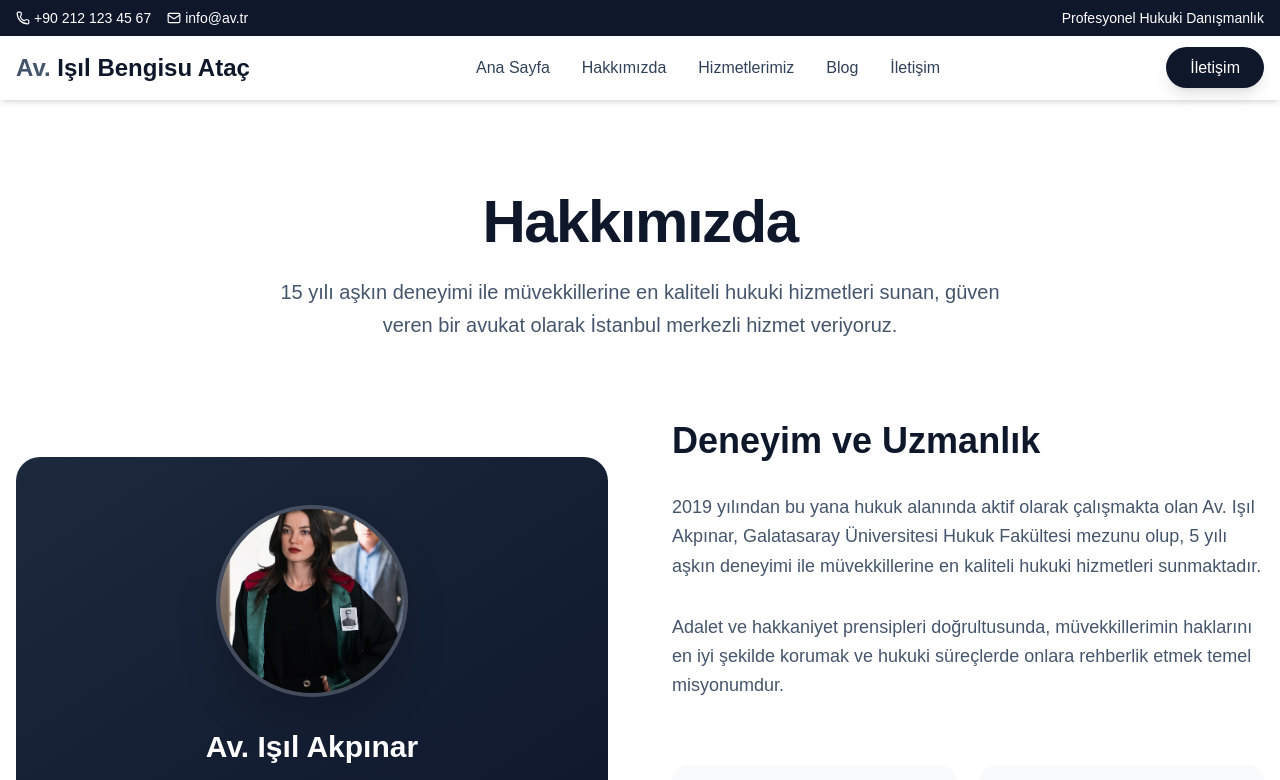
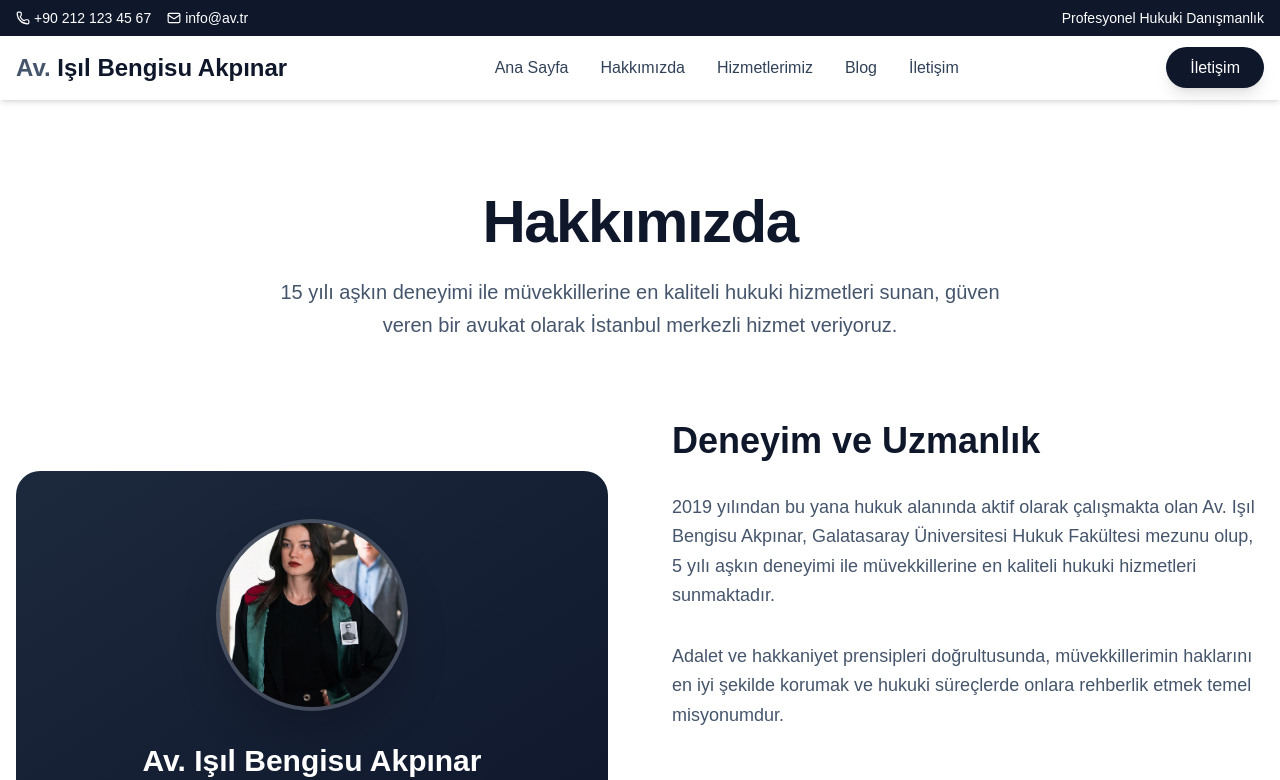
Before and after one commit to alikaanztrk/lawyer-site, a Next.js app: page /hakkimizda in a window 1280 px wide. Shown: the top 780 px of the page. Built offline with nearby package versions, Linux system fonts and the light colour scheme.

Commit message:
isim değişikliği

```diff
--- a/src/app/blog/[id]/page.tsx
+++ b/src/app/blog/[id]/page.tsx
@@ -44,7 +44,7 @@ const blogPosts = {
       <h2>Sonuç</h2>
       <p>Ceza davası süreci karmaşık ve uzun bir süreçtir. Bu süreçte doğru hukuki yönlendirme almak, hem adil yargılanma hakkınızı kullanmanız hem de en iyi sonuca ulaşmanız için elzemdir.</p>
     `,
-    author: 'Av. Işıl Akpınar',
+    author: 'Av. Işıl Bengisu Akpınar',
     date: '2024-01-15',
     readTime: '8 dk',
     category: 'Ceza Hukuku',
@@ -78,7 +78,7 @@ const blogPosts = {
       <h2>Boşanma Sürecinde Dikkat Edilecekler</h2>
       <p>Boşanma süreci sadece evliliğin sona ermesi değil, aynı zamanda mal paylaşımı, nafaka, velayet gibi önemli konuları da içerir. Bu konularda doğru kararlar alabilmek için uzman hukuki destek almak gereklidir.</p>
     `,
-    author: 'Av. Işıl Akpınar',
+    author: 'Av. Işıl Bengisu Akpınar',
     date: '2024-01-10',
     readTime: '6 dk',
     category: 'Aile Hukuku',
--- a/src/app/blog/page.tsx
+++ b/src/app/blog/page.tsx
@@ -10,7 +10,7 @@ const blogPosts = [
     title: 'Ceza Davası Açma Süreci: Adım Adım Rehber',
     excerpt: 'Ceza davası açma sürecinde dikkat edilmesi gereken önemli noktalar ve yasal prosedürler hakkında detaylı bilgi.',
     content: 'Ceza davası açma süreci hakkında kapsamlı rehber...',
-    author: 'Av. Işıl Akpınar',
+    author: 'Av. Işıl Bengisu Akpınar',
     date: '2024-01-15',
     readTime: '8 dk',
     category: 'Ceza Hukuku',
@@ -22,7 +22,7 @@ const blogPosts = [
     title: 'Boşanma Davası Nasıl Açılır? Gerekli Belgeler',
     excerpt: 'Boşanma davası açmak için gerekli belgeler, süreç ve dikkat edilmesi gereken hukuki detaylar.',
     content: 'Boşanma davası sürecinde bilinmesi gerekenler...',
-    author: 'Av. Işıl Akpınar',
+    author: 'Av. Işıl Bengisu Akpınar',
     date: '2024-01-10',
     readTime: '6 dk',
     category: 'Aile Hukuku',
@@ -33,7 +33,7 @@ const blogPosts = [
     title: 'İş Yerinde Mobbing: Hukuki Haklarınız',
     excerpt: 'İş yerinde mobbing yaşayanların hukuki hakları ve başvuru yolları hakkında bilmeniz gerekenler.',
     content: 'İş yerinde mobbing durumunda atılacak adımlar...',
-    author: 'Av. Işıl Akpınar',
+    author: 'Av. Işıl Bengisu Akpınar',
     date: '2024-01-05',
     readTime: '7 dk',
     category: 'İş Hukuku',
@@ -44,7 +44,7 @@ const blogPosts = [
     title: 'Gayrimenkul Alım Satım Sözleşmesi Nelere Dikkat Etmeli',
     excerpt: 'Gayrimenkul alım satım işlemlerinde dikkat edilmesi gereken hukuki noktalar ve güvenli alışveriş.',
     content: 'Gayrimenkul alım satım sözleşmelerinde dikkat edilecek noktalar...',
-    author: 'Av. Işıl Akpınar',
+    author: 'Av. Işıl Bengisu Akpınar',
     date: '2023-12-28',
     readTime: '5 dk',
     category: 'Gayrimenkul Hukuku',
@@ -55,7 +55,7 @@ const blogPosts = [
     title: 'Miras Hukuku Rehberi: Mirasçılık ve Vasiyetname',
     excerpt: 'Miras hukuku kapsamında mirasçılık hakları, vasiyetname düzenleme ve miras paylaşımı.',
     content: 'Miras hukuku ve mirasçılık hakları hakkında detaylar...',
-    author: 'Av. Işıl Akpınar',
+    author: 'Av. Işıl Bengisu Akpınar',
     date: '2023-12-20',
     readTime: '9 dk',
     category: 'Medeni Hukuk',
@@ -66,7 +66,7 @@ const blogPosts = [
     title: 'Şirket Kuruluş Sürecinde Hukuki Adımlar',
     excerpt: 'Şirket kuruluş sürecinde atılması gereken hukuki adımlar ve gerekli belgeler hakkında rehber.',
     content: 'Şirket kuruluş sürecindeki hukuki gereklilikler...',
-    author: 'Av. Işıl Akpınar',
+    author: 'Av. Işıl Bengisu Akpınar',
     date: '2023-12-15',
     readTime: '6 dk',
     category: 'Ticaret Hukuku',
--- a/src/app/gizlilik-politikasi/page.tsx
+++ b/src/app/gizlilik-politikasi/page.tsx
@@ -1,7 +1,7 @@
 import { Metadata } from 'next';
 
 export const metadata: Metadata = {
-  title: 'Gizlilik Politikası | Av. Işıl Akpınar',
+  title: 'Gizlilik Politikası | Av. Işıl Bengisu Akpınar',
   description: 'Web sitemizi kullanırken kişisel verilerinizin nasıl toplandığı, kullanıldığı ve korunduğu hakkında detaylı bilgiler.',
 };
 
@@ -28,7 +28,7 @@ export default function GizlilikPolitikasiPage() {
           <section className="mb-8">
             <h2 className="text-2xl font-bold text-gray-900 mb-4">1. Giriş</h2>
             <p className="text-gray-700 leading-relaxed">
-              Bu Gizlilik Politikası, Av. Işıl Akpınar Hukuk Bürosu olarak, web sitemizi ziyaret ettiğinizde
+              Bu Gizlilik Politikası, Av. Işıl Bengisu Akpınar Hukuk Bürosu olarak, web sitemizi ziyaret ettiğinizde
               veya hizmetlerimizi kullandığınızda kişisel verilerinizi nasıl topladığımız, kullandığımız,
               sakladığımız ve koruduğumuz hakkında bilgi vermektedir.
             </p>
--- a/src/app/hakkimizda/page.tsx
+++ b/src/app/hakkimizda/page.tsx
@@ -37,7 +37,7 @@ export default function HakkimizdaPage() {
               <div className="w-48 h-48 mx-auto rounded-full mb-8 overflow-hidden border-4 border-white/20 shadow-2xl">
                 <Image
                   src="/images/db6a08605d87ee01c65b32daff2ad111.jpg"
-                  alt="Av. Işıl Akpınar Profil Fotoğrafı"
+                  alt="Av. Işıl Bengisu Akpınar Profil Fotoğrafı"
                   width={192}
                   height={192}
                   className="w-full h-full object-cover"
@@ -45,7 +45,7 @@ export default function HakkimizdaPage() {
                 />
               </div>
               <div className="text-center">
-                <h2 className="text-3xl font-bold mb-3">Av. Işıl Akpınar</h2>
+                <h2 className="text-3xl font-bold mb-3">Av. Işıl Bengisu Akpınar</h2>
                 <p className="text-slate-200">Hukuk Bürosu Kurucusu</p>
               </div>
             </div>
@@ -56,7 +56,7 @@ export default function HakkimizdaPage() {
               Deneyim ve Uzmanlık
             </h2>
             <p className="text-lg text-slate-600 leading-relaxed">
-              2019 yılından bu yana hukuk alanında aktif olarak çalışmakta olan Av. Işıl Akpınar,
+                              2019 yılından bu yana hukuk alanında aktif olarak çalışmakta olan Av. Işıl Bengisu Akpınar,
               Galatasaray Üniversitesi Hukuk Fakültesi mezunu olup, 5 yılı aşkın deneyimi ile
               müvekkillerine en kaliteli hukuki hizmetleri sunmaktadır.
             </p>
--- a/src/app/iletisim/page.tsx
+++ b/src/app/iletisim/page.tsx
@@ -271,7 +271,7 @@ export default function IletisimPage() {
             <div className="lg:col-span-1 space-y-6">
               <div className="text-center lg:text-left">
                 <h3 className="text-xl font-semibold text-slate-900 mb-2">
-                  Av. Işıl Akpınar Hukuk Bürosu
+                  Av. Işıl Bengisu Akpınar Hukuk Bürosu
                 </h3>
                 <p className="text-slate-600">
                   Nişantaşı Mahallesi<br />
--- a/src/app/kvkk/page.tsx
+++ b/src/app/kvkk/page.tsx
@@ -1,7 +1,7 @@
 import { Metadata } from 'next';
 
 export const metadata: Metadata = {
-  title: 'KVKK Aydınlatma Metni | Av. Işıl Akpınar',
+  title: 'KVKK Aydınlatma Metni | Av. Işıl Bengisu Akpınar',
   description: 'Kişisel Verilerin Korunması Kanunu kapsamında kişisel verilerinizin işlenmesi hakkında aydınlatma metni.',
 };
 
@@ -29,7 +29,7 @@ export default function KVKKPage() {
             <h2 className="text-2xl font-bold text-gray-900 mb-4">1. Veri Sorumlusu</h2>
             <p className="text-gray-700 leading-relaxed">
               6698 sayılı Kişisel Verilerin Korunması Kanunu (&quot;KVKK&quot;) uyarınca, kişisel verileriniz;
-              veri sorumlusu olarak <strong>Av. Işıl Akpınar Hukuk Bürosu</strong> (Nişantaşı Mahallesi,
+              veri sorumlusu olarak <strong>Av. Işıl Bengisu Akpınar Hukuk Bürosu</strong> (Nişantaşı Mahallesi,
               Teşvikiye Caddesi No: 123/4, Şişli/İstanbul) tarafından aşağıda açıklanan kapsamda işlenebilecektir.
             </p>
           </section>
--- a/src/app/layout.tsx
+++ b/src/app/layout.tsx
@@ -16,12 +16,12 @@ const poppins = Poppins({
 });
 
 export const metadata: Metadata = {
-  title: "Av. Işıl Akpınar | Hukuk Bürosu - İstanbul",
+  title: "Av. Işıl Bengisu Akpınar | Hukuk Bürosu - İstanbul",
   description: "İstanbul merkezli deneyimli avukat. Ceza, medeni, ticaret ve aile hukuku alanlarında uzman hukuki danışmanlık ve dava takip hizmetleri. Ücretsiz ilk görüşme.",
   keywords: ["avukat", "hukuk bürosu", "İstanbul avukat", "ceza avukatı", "boşanma avukatı", "ticaret hukuku", "hukuki danışmanlık"],
-  authors: [{ name: "Av. Işıl Akpınar" }],
-  creator: "Av. Işıl Akpınar",
-  publisher: "Işıl Akpınar Hukuk Bürosu",
+  authors: [{ name: "Av. Işıl Bengisu Akpınar" }],
+  creator: "Av. Işıl Bengisu Akpınar",
+  publisher: "Işıl Bengisu Akpınar Hukuk Bürosu",
   robots: {
     index: true,
     follow: true,
@@ -37,13 +37,13 @@ export const metadata: Metadata = {
     type: 'website',
     locale: 'tr_TR',
     url: 'https://av.tr',
-    title: 'Av. Işıl Akpınar | Hukuk Bürosu - İstanbul',
+    title: 'Av. Işıl Bengisu Akpınar | Hukuk Bürosu - İstanbul',
     description: 'İstanbul merkezli deneyimli avukat. Ceza, medeni, ticaret ve aile hukuku alanlarında uzman hukuki danışmanlık ve dava takip hizmetleri.',
-    siteName: 'Av. Işıl Akpınar Hukuk Bürosu',
+    siteName: 'Av. Işıl Bengisu Akpınar Hukuk Bürosu',
   },
   twitter: {
     card: 'summary_large_image',
-    title: 'Av. Işıl Akpınar | Hukuk Bürosu - İstanbul',
+    title: 'Av. Işıl Bengisu Akpınar | Hukuk Bürosu - İstanbul',
     description: 'İstanbul merkezli deneyimli avukat. Ceza, medeni, ticaret ve aile hukuku alanlarında uzman hukuki danışmanlık ve dava takip hizmetleri.',
   },
   verification: {
--- a/src/app/yasal-uyari/page.tsx
+++ b/src/app/yasal-uyari/page.tsx
@@ -1,7 +1,7 @@
 import { Metadata } from 'next';
 
 export const metadata: Metadata = {
-  title: 'Yasal Uyarı | Av. Işıl Akpınar',
+  title: 'Yasal Uyarı | Av. Işıl Bengisu Akpınar',
   description: 'Web sitesi kullanım şartları, sorumluluklar ve yasal uyarılar hakkında önemli bilgiler.',
 };
 
@@ -29,8 +29,8 @@ export default function YasalUyariPage() {
             <h2 className="text-2xl font-bold text-gray-900 mb-4">1. Site Sahibi ve İletişim Bilgileri</h2>
             <div className="bg-gray-50 p-6 rounded-lg">
               <ul className="space-y-2 text-gray-700">
-                <li><strong>Site Sahibi:</strong> Av. Işıl Akpınar</li>
-                <li><strong>Ticari Unvan:</strong> Işıl Akpınar Hukuk Bürosu</li>
+                <li><strong>Site Sahibi:</strong> Av. Işıl Bengisu Akpınar</li>
+                <li><strong>Ticari Unvan:</strong> Işıl Bengisu Akpınar Hukuk Bürosu</li>
                 <li><strong>Adres:</strong> Nişantaşı Mahallesi, Teşvikiye Caddesi No: 123/4, Şişli/İstanbul</li>
                 <li><strong>Telefon:</strong> +90 212 123 45 67</li>
                 <li><strong>E-posta:</strong> info@av.tr</li>
@@ -43,7 +43,7 @@ export default function YasalUyariPage() {
           <section className="mb-8">
             <h2 className="text-2xl font-bold text-gray-900 mb-4">2. Web Sitesinin Amacı</h2>
             <p className="text-gray-700 leading-relaxed">
-              Bu web sitesi, Av. Işıl Akpınar&apos;ın sunduğu avukatlık hizmetleri hakkında bilgi vermek,
+              Bu web sitesi, Av. Işıl Bengisu Akpınar&apos;ın sunduğu avukatlık hizmetleri hakkında bilgi vermek,
               hukuki danışmanlık talepleri almak ve müvekkiller ile iletişimi sağlamak amacıyla oluşturulmuştur.
               Site üzerinden verilen bilgiler genel nitelikte olup, özel durumlar için mutlaka birebir görüşme yapılmalıdır.
             </p>
--- a/src/components/layout/Footer.tsx
+++ b/src/components/layout/Footer.tsx
@@ -9,7 +9,7 @@ export default function Footer() {
           {/* Firma Bilgileri */}
           <div>
             <div className="text-2xl font-bold mb-4">
-              <span className="text-amber-400">Av.</span> Işıl Akpınar
+              <span className="text-amber-400">Av.</span> Işıl Bengisu Akpınar
             </div>
             <p className="text-gray-300 mb-4">
               5 yılı aşkın deneyimi ile müvekkillerine en kaliteli hukuki hizmetleri sunan deneyimli avukat.
@@ -93,7 +93,7 @@ export default function Footer() {
         <div className="border-t border-gray-700 mt-8 pt-8">
           <div className="flex flex-col md:flex-row justify-between items-center">
             <div className="text-gray-300 text-sm">
-              © 2024 Av. Işıl Akpınar Hukuk Bürosu. Tüm hakları saklıdır.
+              © 2024 Av. Işıl Bengisu Akpınar Hukuk Bürosu. Tüm hakları saklıdır.
               Made By Ali Kaan Öztürk
             </div>
             <div className="flex space-x-6 mt-4 md:mt-0">
--- a/src/components/layout/Header.tsx
+++ b/src/components/layout/Header.tsx
@@ -79,7 +79,7 @@ export default function Header() {
           {/* Logo */}
           <Link href="/" className="flex items-center">
             <div className="text-2xl font-bold text-slate-900">
-                              <span className="text-slate-600">Av.</span> Işıl Bengisu Ataç
+                              <span className="text-slate-600">Av.</span> Işıl Bengisu Akpınar
             </div>
           </Link>
 
--- a/src/data/avukat-bilgileri.json
+++ b/src/data/avukat-bilgileri.json
@@ -1,5 +1,5 @@
 {
-  "ad_soyad": "Av. Işıl Akpınar",
+  "ad_soyad": "Av. Işıl Bengisu Akpınar",
   "unvan": "Hukuk Bürosu Kurucusu",
   "uzmanlik_alanlari": [
     "Ceza Hukuku",
@@ -49,9 +49,9 @@
     }
   },
   "sosyal_medya": {
-    "linkedin": "https://linkedin.com/in/avukat-isil-akpinar",
-    "twitter": "https://twitter.com/av_isilakpinar",
-    "instagram": "https://instagram.com/avukat.isilakpinar"
+    "linkedin": "https://linkedin.com/in/avukat-isil-bengisu-akpinar",
+    "twitter": "https://twitter.com/av_isilbengisuakpinar",
+    "instagram": "https://instagram.com/avukat.isilbengisuakpinar"
   },
   "istatistikler": {
     "basarili_dava": "xxx",
--- a/src/data/site-ayarlari.json
+++ b/src/data/site-ayarlari.json
@@ -1,6 +1,6 @@
 {
   "site": {
-    "baslik": "Av. Işıl Akpınar | Hukuk Bürosu",
+    "baslik": "Av. Işıl Bengisu Akpınar | Hukuk Bürosu",
     "aciklama": "İstanbul merkezli deneyimli avukat. Ceza, medeni, ticaret ve aile hukuku alanlarında uzman hukuki danışmanlık ve dava takip hizmetleri.",
     "anahtar_kelimeler": [
       "avukat",
@@ -59,10 +59,10 @@
     "yandex_metrica": "00000000"
   },
   "yasal": {
-    "sirket_adi": "Işıl Akpınar Hukuk Bürosu",
+    "sirket_adi": "Işıl Bengisu Akpınar Hukuk Bürosu",
     "vergi_no": "1234567890",
     "ticaret_sicil": "İstanbul-123456",
     "baro_kayit": "İstanbul Barosu - 12345",
-    "kurucu": "Av. Işıl Akpınar"
+    "kurucu": "Av. Işıl Bengisu Akpınar"
   }
 }
```
